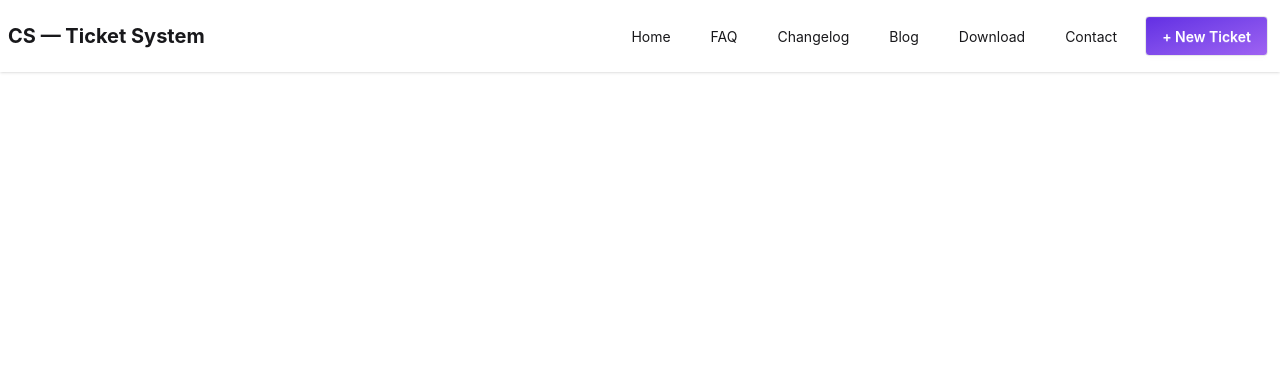
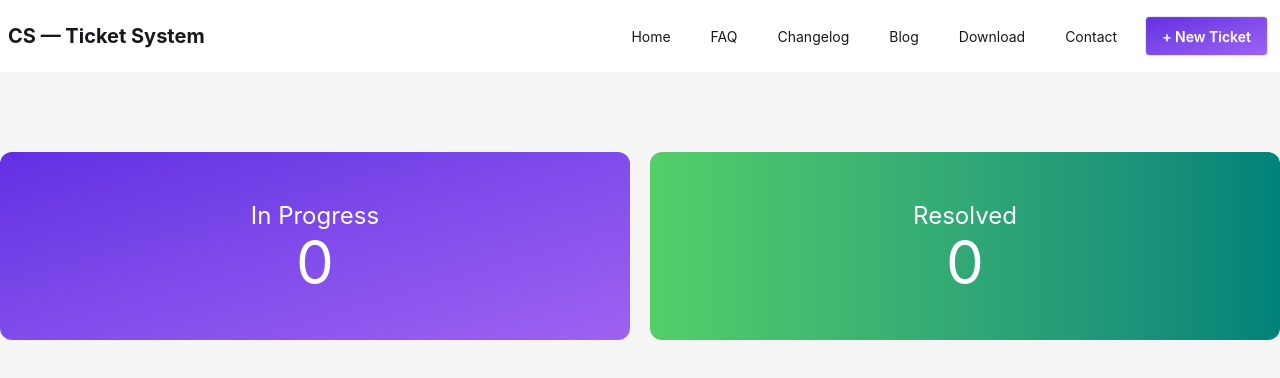
Before and after one commit to abusaleh2234/CS-Ticket-System, a React (Vite) app: page / in a window 1280 px wide. Shown: the top 378 px of the page. Built offline with nearby package versions, Linux system fonts and the light colour scheme.

Commit message:
Navbar and banner complete

```diff
--- /dev/null
+++ b/public/tickets.json
@@ -0,0 +1,92 @@
+[
+  {
+    "id": 1001,
+    "title": "Login Issues - Can't Access Account",
+    "description": "Customer is unable to log in to their account. They tried resetting their password multiple times but still cannot access it.",
+    "customer": "John Smith",
+    "priority": "High",
+    "status": "Open",
+    "createdAt": "2024-11-15"
+  },
+  {
+    "id": 1002,
+    "title": "Payment Failed - Card Declined",
+    "description": "Customer attempted to pay using Visa ending in 1234 but the payment keeps failing despite sufficient balance.",
+    "customer": "Sarah Johnson",
+    "priority": "High",
+    "status": "Open",
+    "createdAt": "2024-11-16"
+  },
+  {
+    "id": 1003,
+    "title": "Unable to Download Invoice",
+    "description": "Customer cannot download their January invoice from the billing section. The download button is not responding.",
+    "customer": "Michael Brown",
+    "priority": "Medium",
+    "status": "In Progress",
+    "createdAt": "2024-11-17"
+  },
+  {
+    "id": 1004,
+    "title": "Incorrect Billing Address",
+    "description": "Customer's billing address shows a different city. They updated it but it still displays the old one.",
+    "customer": "Emily Davis",
+    "priority": "Low",
+    "status": "Open",
+    "createdAt": "2024-11-18"
+  },
+  {
+    "id": 1005,
+    "title": "App Crash on Launch",
+    "description": "Customer reports that the mobile app crashes immediately upon opening on Android 13 device.",
+    "customer": "David Wilson",
+    "priority": "High",
+    "status": "Open",
+    "createdAt": "2024-11-19"
+  },
+  {
+    "id": 1006,
+    "title": "Refund Not Processed",
+    "description": "Customer requested a refund two weeks ago but has not received the amount yet.",
+    "customer": "Sophia Taylor",
+    "priority": "Medium",
+    "status": "In Progress",
+    "createdAt": "2024-11-20"
+  },
+  {
+    "id": 1007,
+    "title": "Two-Factor Authentication Issue",
+    "description": "Customer is not receiving 2FA codes on their registered phone number.",
+    "customer": "James Anderson",
+    "priority": "High",
+    "status": "Open",
+    "createdAt": "2024-11-21"
+  },
+  {
+    "id": 1008,
+    "title": "Unable to Update Profile Picture",
+    "description": "Customer tries to upload a new profile picture but gets an 'Upload failed' error.",
+    "customer": "Olivia Martinez",
+    "priority": "Low",
+    "status": "Open",
+    "createdAt": "2024-11-22"
+  },
+  {
+    "id": 1009,
+    "title": "Subscription Auto-Renewal",
+    "description": "Customer wants to enable auto-renewal for their subscription but the toggle is disabled.",
+    "customer": "Liam Thomas",
+    "priority": "Medium",
+    "status": "In Progress",
+    "createdAt": "2024-11-23"
+  },
+  {
+    "id": 1010,
+    "title": "Missing Order Confirmation Email",
+    "description": "Customer placed an order but didn't receive a confirmation email even though payment succeeded.",
+    "customer": "Isabella Garcia",
+    "priority": "Medium",
+    "status": "Open",
+    "createdAt": "2024-11-24"
+  }
+]
--- a/src/App.jsx
+++ b/src/App.jsx
@@ -1,13 +1,22 @@
 
 import './App.css'
+import Banner from './Component/Banner/Banner'
 import Navbar from './Component/Navbar/Navbar'
 
 function App() {
 
   return (
     <>
-      <div className="">
       <Navbar></Navbar>
+      <div className="bg-[#F5F5F5] ">
+        <div className=" max-w-7xl mx-auto">
+            <Banner></Banner>
+
+            <div className="">
+
+            </div>
+        </div>
+
       </div>
     </>
   )
--- /dev/null
+++ b/src/Component/Banner/Banner.jsx
@@ -0,0 +1,19 @@
+
+const Banner = () => {
+    return (
+        <div className="md:py-20 py-8 px-2 md:px-0">
+            <div className="grid grid-cols-1 md:grid-cols-2 gap-5">
+                <div className="text-center rounded-xl p-12 text-white bg-linear-to-tl from-[#9F62F2] to-[#632EE3]">
+                    <h2 className="text-2xl">In Progress</h2>
+                    <h1 className="text-6xl">0</h1>
+                </div>
+                <div className="text-center rounded-xl p-12 text-white bg-linear-to-r from-[#54CF68] to-[#00827A]">
+                    <h2 className="text-2xl">Resolved</h2>
+                    <h1 className="text-6xl">0</h1>
+                </div>
+            </div>
+        </div>
+    );
+};
+
+export default Banner;
--- /dev/null
+++ b/src/Component/Tickets/Tickets.jsx
@@ -0,0 +1,10 @@
+
+const Tickets = () => {
+    return (
+        <div>
+
+        </div>
+    );
+};
+
+export default Tickets;
```
